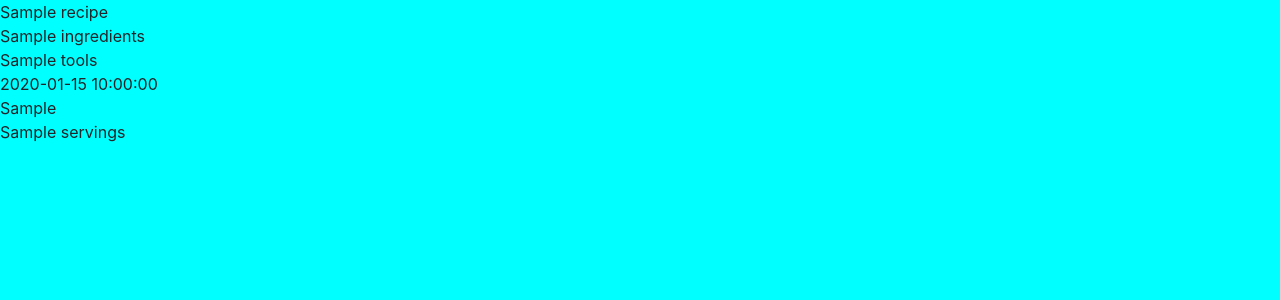
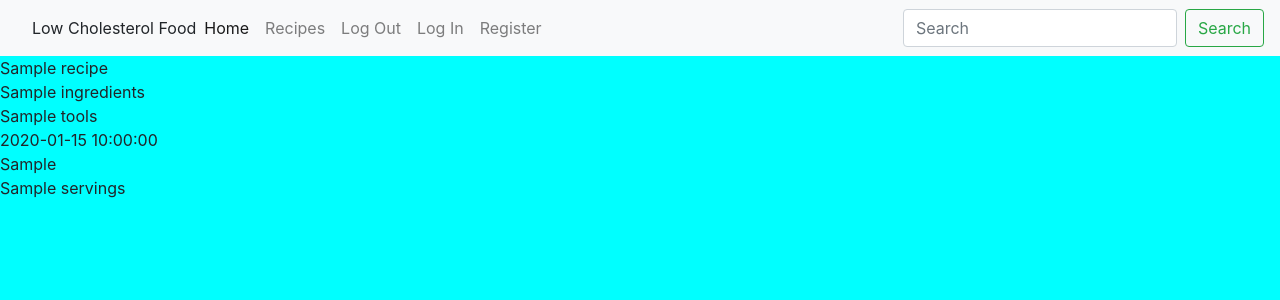
Before and after one commit to mcnic16/low-cholesterol-food, a Flask app: page / in a window 1280 px wide. Shown: the top 300 px of the page. Run offline with Flask 3, Linux system fonts and the light colour scheme; a database or web service that is not in the repository returns one stand-in record (values such as "Sample title"); some libraries are stand-ins or nearby versions.

Commit message:
added navbar

```diff
--- a/templates/base.html
+++ b/templates/base.html
@@ -8,8 +8,40 @@
     <link rel="stylesheet" href="{{ url_for('static', filename='css/style.css') }}" type="text/css">
     {% block styles %}
     {% endblock %}
+    <title>Low Cholesterol Food</title>
 </head>
 <body>
+    <nav class="navbar navbar-expand-lg navbar-light bg-light">
+        <a class="navbar-brand"></a>Low Cholesterol Food</a>
+        <button class="navbar-toggler" type="button" data-toggle="collapse" data-target="#navbarSupportedContent" aria-controls="navbarSupportedContent" aria-expanded="false" aria-label="Toggle navigation">
+          <span class="navbar-toggler-icon"></span>
+        </button>
+
+        <div class="collapse navbar-collapse" id="navbarSupportedContent">
+          <ul class="navbar-nav mr-auto">
+            <li class="nav-item active">
+              <a class="nav-link" href="{{ url_for('get_recipes') }}">Home<span class="sr-only">(current)</span></a>
+            </li>
+            <li class="nav-item">
+                <a class="nav-link" href="#">Recipes</a>
+            </li>
+            <li class="nav-item">
+                <a class="nav-link" href="#">Log Out</a>
+              </li>
+            <li class="nav-item">
+                <a class="nav-link" href="#">Log In</a>
+            </li>
+            <li class="nav-item">
+                <a class="nav-link" href="#">Register</a>
+            </li>
+
+          </ul>
+          <form class="form-inline my-2 my-lg-0">
+            <input class="form-control mr-sm-2" type="search" placeholder="Search" aria-label="Search">
+            <button class="btn btn-outline-success my-2 my-sm-0" type="submit">Search</button>
+          </form>
+        </div>
+      </nav>
 
     {% block content %}
     {% endblock %}
```
